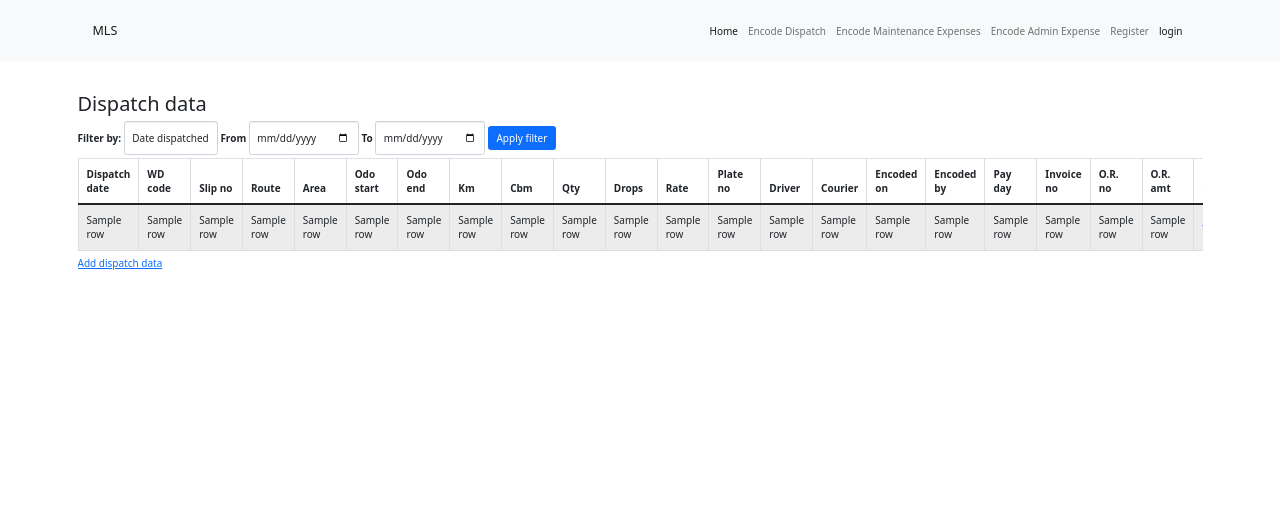
After one commit to gasparmamac/MLS, a Flask app: template templates/dispatch_data.html in a window 1280 px wide. The commit adds this page. Shown: the top 526 px of the page. Run offline with Flask 2, Linux system fonts and the light colour scheme; the template is opened without the code that fills it: values that come from a table or form of the project are taken from there, most other values are stand-ins (such as "Sample title", 1, 10 or a date in 2020); some libraries are stand-ins or nearby versions.

Commit message:
bug fix and finalize dispatch table

```diff
--- a/forms.py
+++ b/forms.py
@@ -21,8 +21,24 @@ class RegisterForm(FlaskForm):
 
 class DispatchForm(FlaskForm):
     dispatch_date = DateField("Dispatch date", validators=[DataRequired()])
+    wd_code = SelectField("WD code", choices=[
+        ("normal", "Normal Working day"),
+        ("reg_hol", "Regular holiday"),
+        ("no_sp_hol", "Non-working special holiday"),
+        ("wk_sp_hol", "Working special holiday"),
+        ("rd", "Rest day")
+    ])
     slip_no = StringField("Slip no", validators=[DataRequired()])
-    route = StringField("Route")
+    route = SelectField("Route", choices=[
+        "Davao City",
+        "CDO via Buda",
+        "GenSan",
+        "Malita",
+        "Cotabato",
+        "Asuncion",
+        "Mati",
+        "CDO via Butuan"
+    ])
     area = StringField("Area", validators=[DataRequired()])
     odo_start = IntegerField("Odo start (Km)")
     odo_end = IntegerField("Odo end (Km)")
--- a/main.py
+++ b/main.py
@@ -14,7 +14,7 @@ import os
 import pandas as pd
 
 # pandas options
-pd.options.display.float_format = '{:,.2f}'.format
+pd.options.display.float_format = '{:,.1f}'.format
 
 app = Flask(__name__)
 app.config['SECRET_KEY'] = os.urandom(12)
@@ -42,6 +42,7 @@ class Dispatch(UserMixin, db.Model):
     __tablename__ = "dispatch"
     id = db.Column(db.Integer, primary_key=True)
     dispatch_date = db.Column(db.String(100), nullable=False)
+    wd_code = db.Column(db.String(100), nullable=False)
     slip_no = db.Column(db.String(100), nullable=False)
     route = db.Column(db.String(100), nullable=False)
     area = db.Column(db.String(250))
@@ -68,10 +69,12 @@ class Dispatch(UserMixin, db.Model):
 # Run only once
 db.create_all()
 
+
+# ------------------------------------------Login-logout setup and config---------------------------------------------
 # User login manager
 login_manager = LoginManager()
 login_manager.init_app(app)
-login_manager.session_protection = "Strong"  # "basic"
+login_manager.session_protection = "Basic"  # "Strong"
 
 
 @login_manager.user_loader
@@ -88,7 +91,7 @@ def admin_only(f):
     return decorated_function
 
 
-# My apps ----------------------------------------------
+# --------------------------------------------------Login-logout-------------------------------------------------------
 @app.route("/", methods=["Get", "Post"])
 def home():
     return render_template("index.html")
@@ -149,47 +152,12 @@ def login():
 
 
 @app.route("/logout", methods=["Get", "Post"])
-@login_required
 def logout():
     logout_user()
     return redirect(url_for("home"))
 
 
-@app.route("/dispatch", methods=["Get", "Post"])
-# @fresh_login_required
-# @admin_only
-def input_dispatch():
-    form = DispatchForm()
-    if form.validate_on_submit():
-        # Add new dispatch to database
-        new_dispatch = Dispatch(
-            dispatch_date=form.dispatch_date.data,
-            slip_no=form.slip_no.data,
-            route="None".title(),
-            area=form.area.data.title(),
-            odo_start=form.odo_start.data,
-            odo_end=form.odo_end.data,
-            km=form.odo_end.data - form.odo_start.data,
-            cbm=form.cbm.data,
-            qty=form.qty.data,
-            drops=form.drops.data,
-            rate=form.rate.data,
-            plate_no=form.plate_no.data.upper(),
-            driver=form.driver.data.title(),
-            courier=form.courier.data.title(),
-            encoded_on=date.today(),
-            encoded_by=current_user.first_name,
-            encoder_id=current_user.id,
-            invoice_no='-',
-            status='-',
-            or_no='-'
-        )
-        db.session.add(new_dispatch)
-        db.session.commit()
-        return redirect(url_for("dispatch"))
-    return render_template("input_dispatch.html", form=form)
-
-
+# -------------------------------------------------Dispatch table---------------------------------------------------
 @app.route("/dispatch_report", methods=["Get", "Post"])
 # @fresh_login_required
 # @admin_only
@@ -204,36 +172,6 @@ def dispatch():
     # Dispatch data
     sorted_df = df.head(n=20).sort_values("dispatch_date", ascending=False)
 
-    # Operation summary
-    operation_df = pd.DataFrame(
-        sorted_df.groupby(['plate_no', 'dispatch_date', 'driver', 'courier'])['slip_no'].count())
-    operation_tb = operation_df.to_html(
-        classes='table-striped table-hover table-bordered table-sm',
-        justify='match-parent',
-    )
-
-    # Operators details
-    driver_ser = sorted_df.groupby("driver")["slip_no"].count()
-    courier_ser = sorted_df.groupby("courier")["slip_no"].count()
-    operators_df = pd.DataFrame(driver_ser.append(courier_ser))
-    rate = rate_matcher(operators_df)
-    operators_df['Rate'] = rate[0]
-    operators_df['Total'] = rate[1]
-    operators_tb = operators_df.to_html(
-        classes='table-striped table-hover table-bordered table-sm',
-        justify='match-parent',
-    )
-
-    # Unit details
-    unit_df = sorted_df.groupby(['plate_no']).aggregate({'slip_no': 'count', 'km': 'sum'})
-    diesel = diesel_matcher(unit_df)
-    unit_df['diesel/disp'] = diesel[0]
-    unit_df['total diesel'] = diesel[1]
-    unit_tb = unit_df.to_html(
-        classes='table-striped table-hover table-bordered table-sm',
-        justify='match-parent',
-    )
-
     # SORTED DISPATCH DATA
     if form.validate_on_submit():
         # Sort and filter dataframe
@@ -241,35 +179,56 @@ def dispatch():
         end = form.date_end.data
         index = form.filter.data
         filtered_df = df[(df[index] >= str(start)) & (df[index] <= str(end))].sort_values(index, ascending=False)
+        return render_template("dispatch_data.html", form=form, df=filtered_df)
+    return render_template("dispatch_data.html", form=form, df=sorted_df)
 
-        # OPEX SUMMARY
-        # Dispatch expenses operation summary
-        driver_ser = filtered_df.groupby("driver")["slip_no"].count()
-        courier_ser = filtered_df.groupby("courier")["slip_no"].count()
-        unit_ser = filtered_df.groupby("plate_no")["slip_no"].count()
 
-        combined_ser = driver_ser.append(courier_ser).append(unit_ser)
-        summary_df = pd.DataFrame({'Dispatched': combined_ser})
-
-        # Adding rate and total columns to summary dataframe
-        matched_list = rate_matcher(combined_ser)
-        summary_df['Rate'] = matched_list[0]
-        summary_df['Total'] = matched_list[1]
-        operators_tb = summary_df.to_html(
-            classes='table-striped table-hover table-bordered table-sm',
-            justify='match-parent',
+@app.route("/dispatch", methods=["Get", "Post"])
+# @fresh_login_required
+# @admin_only
+@login_required
+def input_dispatch():
+    form = DispatchForm()
+    if form.validate_on_submit():
+        # Add new dispatch to database
+        new_dispatch = Dispatch(
+            dispatch_date=form.dispatch_date.data.strftime("%Y-%m-%d-%a"),
+            wd_code=form.wd_code.data,
+            slip_no=form.slip_no.data,
+            route=form.route.data.title(),
+            area=form.area.data.title(),
+            odo_start=form.odo_start.data,
+            odo_end=form.odo_end.data,
+            km=form.odo_end.data - form.odo_start.data,
+            cbm=form.cbm.data,
+            qty=form.qty.data,
+            drops=form.drops.data,
+            rate=form.rate.data,
+            plate_no=form.plate_no.data.upper(),
+            driver=form.driver.data.title(),
+            courier=form.courier.data.title(),
+            encoded_on=date.today().strftime("%Y-%m-%d-%a"),
+            encoded_by=current_user.first_name,
+            encoder_id=current_user.id,
+            pay_day='-',
+            invoice_no='-',
+            or_no='-',
+            or_amt=0
         )
-
-        return render_template("dispatch_report.html", form=form, df=filtered_df, opex_tb=operators_tb)
-    return render_template("dispatch_report.html", form=form, df=sorted_df, operation_tb=operation_tb, operators_tb=operators_tb, unit_tb=unit_tb)
+        db.session.add(new_dispatch)
+        db.session.commit()
+        return redirect(url_for("dispatch"))
+    return render_template("input_dispatch.html", form=form)
 
 
 @app.route("/edit_dispatch/<int:dispatch_id>", methods=["Get", "Post"])
+@login_required
 def edit_dispatch(dispatch_id):
     dispatch_to_edit = Dispatch.query.get(dispatch_id)
     # pre-load form
     edit_form = DispatchForm(
-        dispatch_date=datetime.strptime(dispatch_to_edit.dispatch_date, "%Y-%m-%d"),
+        dispatch_date=datetime.strptime(dispatch_to_edit.dispatch_date, "%Y-%m-%d-%a"),
+        wd_code=dispatch_to_edit.wd_code,
         slip_no=dispatch_to_edit.slip_no,
         route=dispatch_to_edit.route,
         area=dispatch_to_edit.area,
@@ -285,7 +244,8 @@ def edit_dispatch(dispatch_id):
     )
     # load back edited form data to db
     if edit_form.validate_on_submit():
-        dispatch_to_edit.dispatch_date = edit_form.dispatch_date.data
+        dispatch_to_edit.dispatch_date = edit_form.dispatch_date.data.strftime("%Y-%m-%d-%a")
+        dispatch_to_edit.wd_code = edit_form.wd_code.data
         dispatch_to_edit.slip_no = edit_form.slip_no.data
         dispatch_to_edit.route = edit_form.route.data.title()
         dispatch_to_edit.area = edit_form.area.data.title()
@@ -299,7 +259,7 @@ def edit_dispatch(dispatch_id):
         dispatch_to_edit.plate_no = edit_form.plate_no.data.upper()
         dispatch_to_edit.driver = edit_form.driver.data.title()
         dispatch_to_edit.courier = edit_form.courier.data.title()
-        dispatch_to_edit.encoded_on = str(date.today())
+        dispatch_to_edit.encoded_on = str(date.today().strftime("%Y-%m-%d-%a"))
         dispatch_to_edit.encoded_by = current_user.first_name
         db.session.commit()
         return redirect(url_for("dispatch"))
--- /dev/null
+++ b/templates/dispatch_data.html
@@ -0,0 +1,78 @@
+{% extends 'bootstrap/base.html' %}
+{% import "bootstrap/wtf.html" as wtf %}
+{% block title %}Dispatch Report{% endblock %}
+
+{% block content %}
+
+    {% include 'header.html' %}
+    <!--    Dispatch table-->
+    <div class="container my-5">
+        <h2>Dispatch data</h2>
+        <!--    Filter form-->
+        {{ wtf.quick_form(form, novalidate=True, extra_classes="form form-inline mb-1", button_map={"submit": "primary"}) }}
+        <div class="table-responsive">
+            <table class="table table-striped table-hover table-bordered table-sm">
+                <caption><a href="{{ url_for('input_dispatch')}}">Add dispatch data</a> </caption>
+                <thead>
+                <tr>
+                    <th scope="col">Dispatch date</th>
+                    <th scope="col">WD code</th>
+                    <th scope="col">Slip no</th>
+                    <th scope="col">Route</th>
+                    <th scope="col">Area</th>
+                    <th scope="col">Odo start</th>
+                    <th scope="col">Odo end</th>
+                    <th scope="col">Km</th>
+                    <th scope="col">Cbm</th>
+                    <th scope="col">Qty</th>
+                    <th scope="col">Drops</th>
+                    <th scope="col">Rate</th>
+                    <th scope="col">Plate no</th>
+                    <th scope="col">Driver</th>
+                    <th scope="col">Courier</th>
+                    <th scope="col">Encoded on</th>
+                    <th scope="col">Encoded by</th>
+                    <th scope="col">Pay day</th>
+                    <th scope="col">Invoice no</th>
+                    <th scope="col">O.R. no</th>
+                    <th scope="col">O.R. amt</th>
+                    <th scope="col">*</th>
+                    <th scope="col">**</th>
+                </tr>
+                </thead>
+                <tbody>
+                {% for row in df.itertuples(): %}
+                <tr>
+                    <td>{{ row[2] }}</td>
+                    <td>{{ row[3] }}</td>
+                    <td>{{ row[4] }}</td>
+                    <td>{{ row[5] }}</td>
+                    <td>{{ row[6] }}</td>
+                    <td>{{ row[7] }}</td>
+                    <td>{{ row[8] }}</td>
+                    <td>{{ row[9] }}</td>
+                    <td>{{ row[10] }}</td>
+                    <td>{{ row[11] }}</td>
+                    <td>{{ row[12] }}</td>
+                    <td>{{ row[13] }}</td>
+                    <td>{{ row[14] }}</td>
+                    <td>{{ row[15] }}</td>
+                    <td>{{ row[16] }}</td>
+                    <td>{{ row[17] }}</td>
+                    <td>{{ row[18] }}</td>
+                    <td>{{ row[20] }}</td>
+                    <td>{{ row[21] }}</td>
+                    <td>{{ row[22] }}</td>
+                    <td>{{ row[23] }}</td>
+                <td><a href="{{ url_for('edit_dispatch', dispatch_id=row[1]) }}">Edit</a></td>
+                <td><a href="{{ url_for('delete_dispatch', dispatch_id=row[1]) }}">Delete</a></td>
+                </tr>
+                {% endfor %}
+                </tbody>
+            </table>
+        </div>
+    </div>
+    <!--content end-->
+    {% include 'footer.html' %}
+
+{% endblock  %}
--- a/templates/header.html
+++ b/templates/header.html
@@ -22,19 +22,17 @@
         </li>
 
           <li class="nav-item">
-            <a class="nav-link" href="{{ url_for('dispatch') }}">Dispatch</a>
+            <a class="nav-link" href="{{ url_for('dispatch') }}">Encode Dispatch</a>
+          </li>
+         <li class="nav-item">
+            <a class="nav-link" href="#"> Encode Maintenance Expenses</a>
           </li>
           <li class="nav-item">
-            <a class="nav-link" href="{{ url_for('input_dispatch') }}">Input_Dispatch</a>
+            <a class="nav-link" href="#">Encode Admin Expense</a>
           </li>
+
         {% if current_user.is_authenticated %}
 
-          <li class="nav-item">
-            <a class="nav-link" href="#">Maintenance</a>
-          </li>
-          <li class="nav-item">
-            <a class="nav-link" href="#">Admin</a>
-          </li>
           <li class="nav-item">
             <a class="nav-link" href="{{ url_for('logout') }}">logout</a>
           </li>
```
Also changed, not shown: templates/dispatch_report.html (deleted, +0 -105 lines), lbc_dispatch.db.
